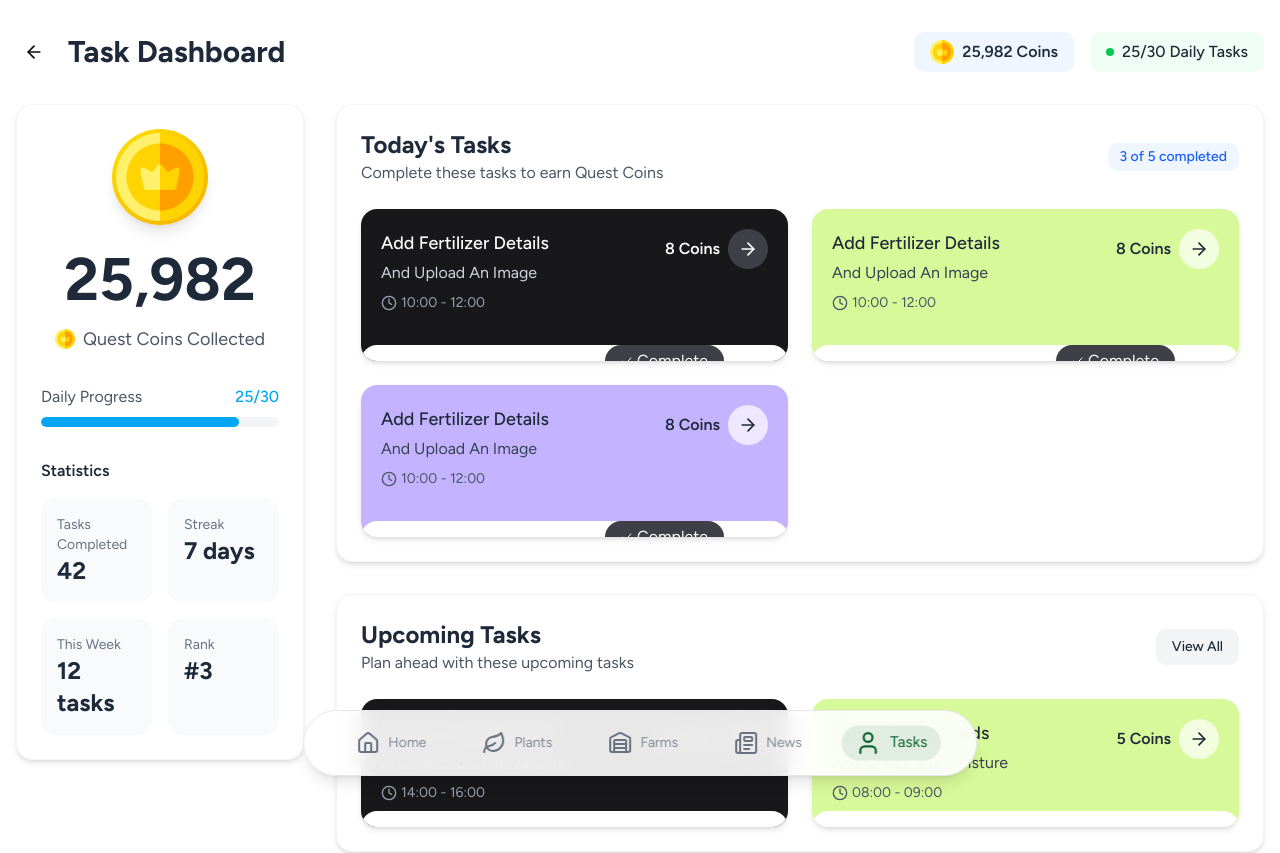
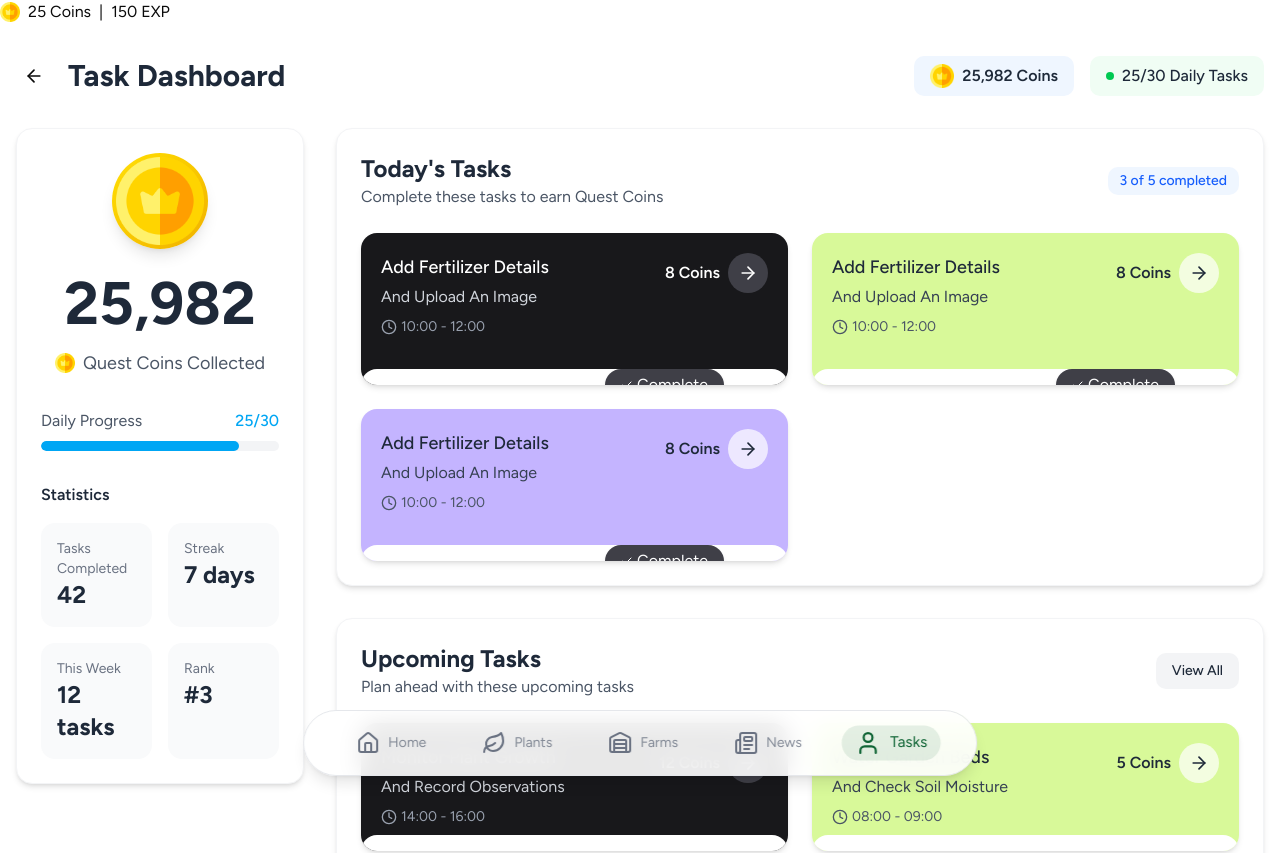
Before and after one commit to SooryaCodes/FarmQuestWeb, a Next.js app: page /tasks in a window 1280 px wide. Shown: the top 853 px of the page. Built offline with nearby package versions, Linux system fonts and the light colour scheme.

Commit message:
image added

```diff
--- a/src/app/dashboard/page.tsx
+++ b/src/app/dashboard/page.tsx
@@ -7,6 +7,7 @@ import Link from "next/link";
 import { motion } from "framer-motion";
 import { Card, CardContent, CardFooter } from "@/components/ui/card";
 import AddFarmModal from "@/components/farms/AddFarmModal";
+import UserPoints from "@/components/UserPoints";
 
 type PlantType = {
   id: number;
@@ -79,6 +80,11 @@ export default function PlantShopPage() {
     lastActive: "Today at 2:30 PM"
   };
 
+  const userPoints = {
+    exp: 150, // Example EXP value
+    coins: 25, // Example coins value
+  };
+
   const filteredPlants = plants.filter((plant) => {
     if (activeFilter === "All") return true;
     if (activeFilter === "Indoor") return plant.type === "Indoor";
@@ -101,6 +107,8 @@ export default function PlantShopPage() {
 
   return (
     <div className="container mx-auto px-4 py-6 md:py-20 min-h-screen bg-white">
+      {/* User Points Section */}
+      <UserPoints exp={userPoints.exp} coins={userPoints.coins} />
       {/* User Profile Section */}
       <div className="mb-8 flex flex-col sm:flex-row justify-between items-start sm:items-center gap-4 sm:gap-0">
         <div className="flex items-center gap-3">
--- a/src/app/farm-detail/page.tsx
+++ b/src/app/farm-detail/page.tsx
@@ -3,12 +3,21 @@
 import { useState } from "react";
 import Image from "next/image";
 import Link from "next/link";
+import UserPoints from "@/components/UserPoints"; // Import the new component
 
 export default function FarmDetailPage() {
   const [showFullDescription, setShowFullDescription] = useState(false);
 
+  const userPoints = {
+    exp: 150, // Example EXP value
+    coins: 25, // Example coins value
+  };
+
   return (
     <div className="container mx-auto px-4 py-6 pb-24 min-h-screen ">
+      {/* User Points Section */}
+      <UserPoints exp={userPoints.exp} coins={userPoints.coins} />
+
       {/* Header with back button */}
       <div className="flex items-center mb-6">
         <Link href="/farms" className="bg-white rounded-full p-2 shadow-md hover:bg-gray-50 transition-all">
--- a/src/app/page.tsx
+++ b/src/app/page.tsx
@@ -9,6 +9,7 @@ import { motion } from 'framer-motion';
 import dynamic from 'next/dynamic';
 import { useEffect, useState } from 'react';
 import Image from 'next/image';
+import UserPoints from "@/components/UserPoints";
 
 // Import BackgroundGrid with SSR disabled
 const BackgroundGrid = dynamic(
@@ -22,6 +23,11 @@ export default function Home() {
   useEffect(() => {
     setIsClient(true);
   }, []);
+
+  const userPoints = {
+    exp: 150,
+    coins: 25,
+  };
 
   return (
     <main className="min-h-screen bg-gradient-to-br from-[#77AD3F]/10 to-white overflow-x-hidden relative">
@@ -768,6 +774,9 @@ export default function Home() {
           />
         </div>
       </div>
+
+      {/* User Points Section */}
+      <UserPoints exp={userPoints.exp} coins={userPoints.coins} />
     </main>
   );
 }
--- a/src/app/plants/page.tsx
+++ b/src/app/plants/page.tsx
@@ -3,6 +3,7 @@
 import { useState } from "react";
 import Image from "next/image";
 import { cn } from "@/lib/utils";
+import Link from "next/link";
 
 type PlantType = {
   id: number;
@@ -22,7 +23,7 @@ const plants: PlantType[] = [
     id: 2,
     name: "Banana Tree",
     type: "Outdoor",
-    image: "/images/plant.png",
+    image: "/images/plant-2.png",
   },
   {
     id: 3,
@@ -34,7 +35,7 @@ const plants: PlantType[] = [
     id: 4,
     name: "Carrot Plant",
     type: "Indoor",
-    image: "/images/plant.png",
+    image: "/images/plant-2.png",
   },
   {
     id: 5,
@@ -97,7 +98,7 @@ export default function PlantsPage() {
 
 function PlantCard({ plant }: { plant: PlantType }) {
   return (
-    <div className="relative pt-24 md:pt-0">
+    <Link href="/detail" className="relative pt-24 md:pt-0">
       {/* Mobile: Image positioned outside card */}
       <div className="md:hidden absolute scale-150 top-6 left-1/2 transform -translate-x-1/2 z-10">
         <Image
@@ -148,6 +149,6 @@ function PlantCard({ plant }: { plant: PlantType }) {
           </div>
         </div>
       </div>
-    </div>
+    </Link>
   );
 }
--- a/src/app/progress/page.tsx
+++ b/src/app/progress/page.tsx
@@ -2,6 +2,7 @@ import React from 'react';
 import { ArrowLeft, MoreHorizontal, X, Bell, Coins, Calendar, CheckCircle, TrendingUp } from 'lucide-react';
 import Link from 'next/link';
 import Image from 'next/image';
+import UserPoints from "@/components/UserPoints"; // Import the new component
 
 export default function ProgressPage() {
   // Sample data for task progress
@@ -28,6 +29,11 @@ export default function ProgressPage() {
     total: 1250,
     todayEarned: 85,
     weeklyGoal: 2000
+  };
+
+  const userPoints = {
+    exp: 150, // Example EXP value
+    coins: 25, // Example coins value
   };
 
   return (
@@ -196,6 +202,9 @@ export default function ProgressPage() {
           </div>
         </div>
       </div>
+
+      {/* User Points Section */}
+      <UserPoints exp={userPoints.exp} coins={userPoints.coins} />
     </div>
   );
 }
--- a/src/app/tasks/page.tsx
+++ b/src/app/tasks/page.tsx
@@ -5,6 +5,7 @@ import { Card } from "@/components/ui/card";
 import { Clock, ArrowRight, Check, ArrowLeft } from "lucide-react";
 import Image from "next/image";
 import { useRouter } from 'next/navigation';
+import UserPoints from "@/components/UserPoints"; // Import the new component
 
 // Define a type for card styles
 type CardStyle = {
@@ -65,8 +66,16 @@ export default function TasksPage() {
     router.push('/dashboard');
   };
 
+  const userPoints = {
+    exp: 150, // Example EXP value
+    coins: 25, // Example coins value
+  };
+
   return (
     <div className="flex flex-col min-h-screen bg-white">
+      {/* User Points Section */}
+      <UserPoints exp={userPoints.exp} coins={userPoints.coins} />
+
       {/* Mobile view */}
       {isMobile ? (
         <>
--- /dev/null
+++ b/src/components/UserPoints.tsx
@@ -0,0 +1,20 @@
+import React from 'react';
+import Image from 'next/image';
+
+type UserPointsProps = {
+  exp: number;
+  coins: number;
+};
+
+const UserPoints: React.FC<UserPointsProps> = ({ exp, coins }) => {
+  return (
+    <div className="flex items-center space-x-2">
+      <Image src="/images/coin.png" alt="Coins" width={20} height={20} />
+      <span>{coins} Coins</span>
+      <span>|</span>
+      <span>{exp} EXP</span>
+    </div>
+  );
+};
+
+export default UserPoints;
```
Also changed, not shown: public/images/plant-2.png (added), public/images/untitled.png (deleted).
